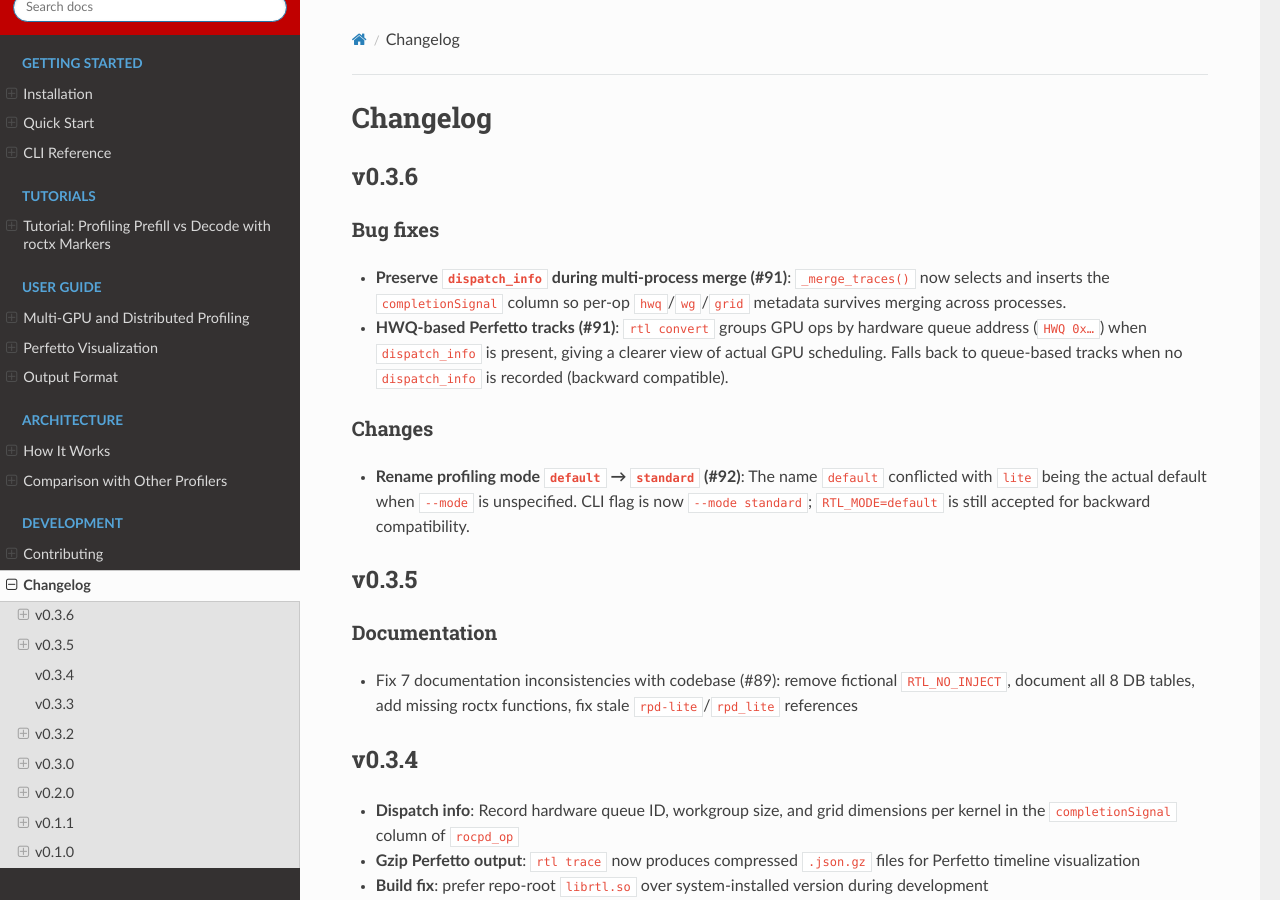
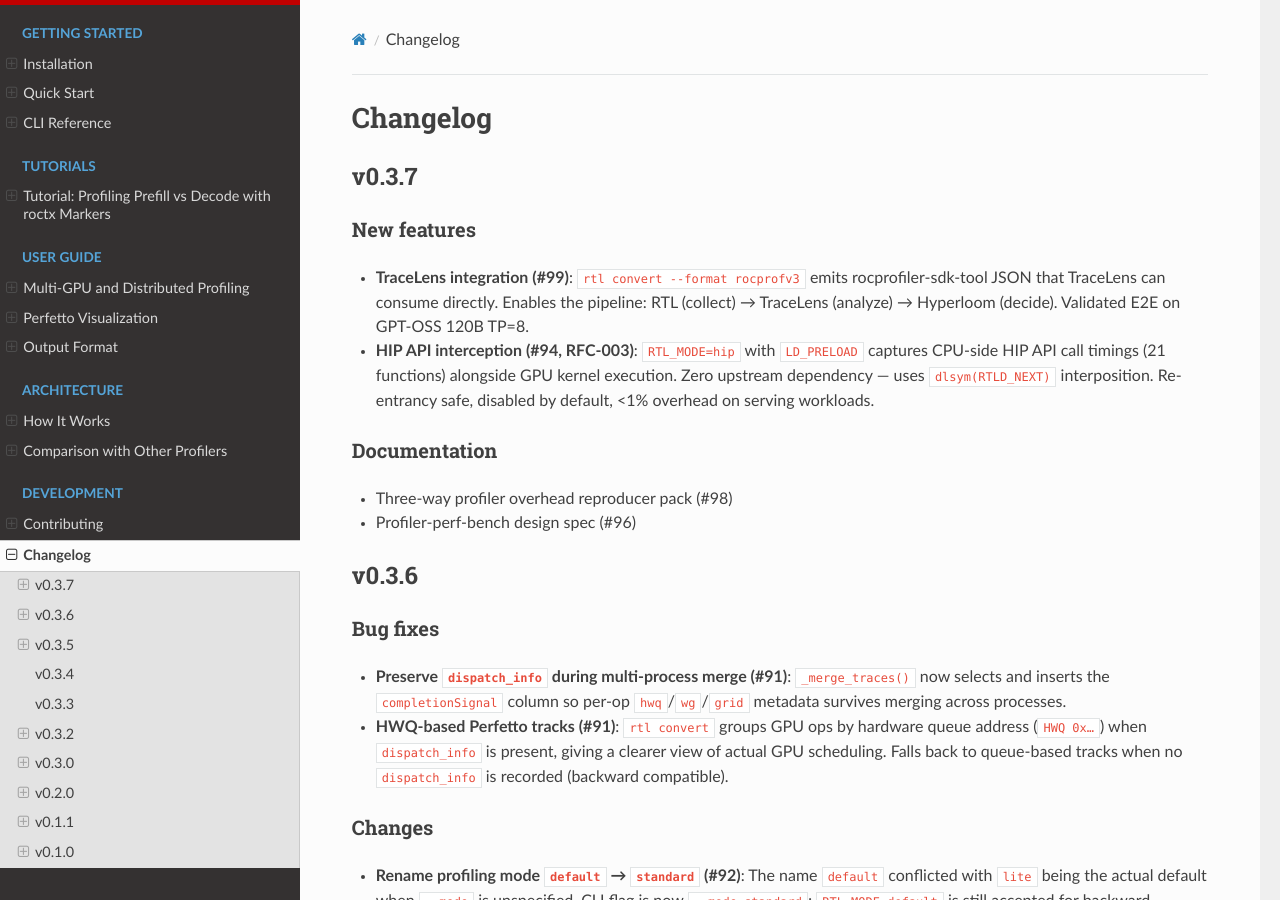
Before and after one commit to sunway513/rocm-trace-lite, a Sphinx documentation site: the page built from docs/changelog.md, in a window 1280 px wide and 900 px high. Built offline with Sphinx 7.4.7 and the Read the Docs theme 3.1.0, drawn with Linux system fonts in a browser that asks for light colours.

Commit message:
chore: bump version to v0.3.7
New in v0.3.7:
- TraceLens integration: rtl convert --format rocprofv3 (#99)
- HIP API interception via LD_PRELOAD, RFC-003 (#94)
- Profiler-perf-bench harness (#96, #98)

```diff
--- a/docs/changelog.md
+++ b/docs/changelog.md
@@ -1,4 +1,14 @@
 # Changelog
+
+## v0.3.7
+
+### New features
+- **TraceLens integration (#99)**: `rtl convert --format rocprofv3` emits rocprofiler-sdk-tool JSON that TraceLens can consume directly. Enables the pipeline: RTL (collect) → TraceLens (analyze) → Hyperloom (decide). Validated E2E on GPT-OSS 120B TP=8.
+- **HIP API interception (#94, RFC-003)**: `RTL_MODE=hip` with `LD_PRELOAD` captures CPU-side HIP API call timings (21 functions) alongside GPU kernel execution. Zero upstream dependency — uses `dlsym(RTLD_NEXT)` interposition. Re-entrancy safe, disabled by default, <1% overhead on serving workloads.
+
+### Documentation
+- Three-way profiler overhead reproducer pack (#98)
+- Profiler-perf-bench design spec (#96)
 
 ## v0.3.6
 
--- a/pyproject.toml
+++ b/pyproject.toml
@@ -4,7 +4,7 @@ build-backend = "setuptools.build_meta"
 
 [project]
 name = "rocm-trace-lite"
-version = "0.3.6"
+version = "0.3.7"
 description = "Self-contained GPU kernel profiler for ROCm. Zero roctracer dependency."
 license = {text = "MIT"}
 requires-python = ">=3.8"
--- a/rocm_trace_lite/__init__.py
+++ b/rocm_trace_lite/__init__.py
@@ -1,6 +1,6 @@
 """rocm-trace-lite: Self-contained GPU kernel profiler for ROCm."""
 
-__version__ = "0.3.6"
+__version__ = "0.3.7"
 
 
 def get_lib_path() -> str:
```
